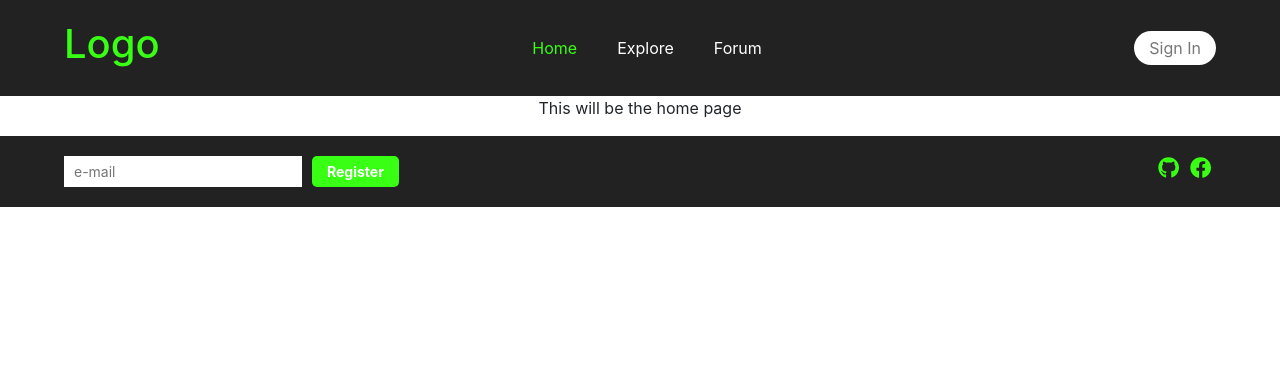
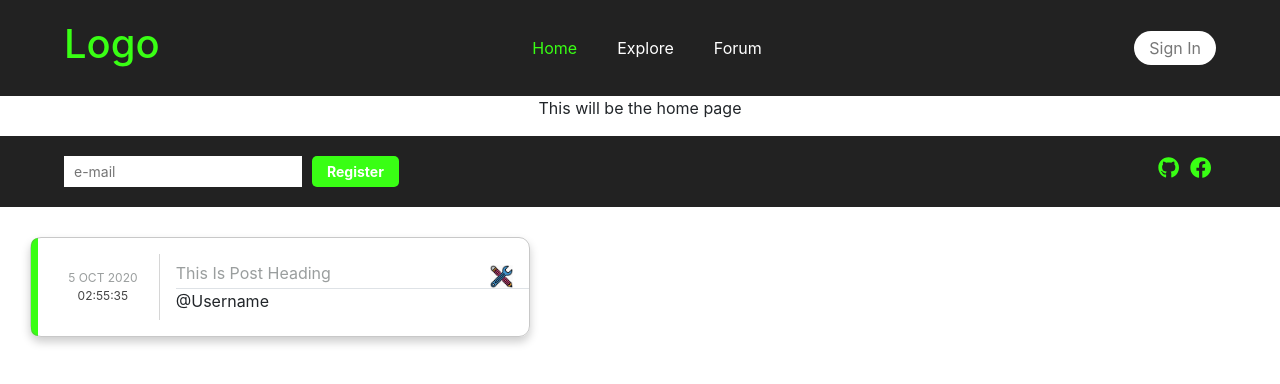
Before and after one commit to KaranSinghBisht/Space-Frontend, a React (Create React App) app in the folder front-end/: page / in a window 1280 px wide. Shown: the top 384 px of the page. Built offline with nearby package versions, Linux system fonts and the light colour scheme.

Commit message:
Reusable card component added

```diff
--- a/front-end/src/App.jsx
+++ b/front-end/src/App.jsx
@@ -4,11 +4,13 @@ import { Route, Switch } from 'react-router-dom'
 import { Home } from './pages/home'
 import { Forum } from './pages/forum'
 import { Explore } from './pages/explore'
+import { ContentCard } from './components/ContentCard';
 
 import './styles/variables.css'
 import './App.css'
 
 function App() {
+  var currentDate = new Date();
   return (
     <div className="App">
       <Switch>
@@ -16,6 +18,7 @@ function App() {
         <Route exact path="/forum" component={Forum} />
         <Route path="/" component={Home} />
       </Switch>
+      <ContentCard title="This Is Post Heading" content="@Username" date={currentDate}/>
     </div>
   )
 }
--- /dev/null
+++ b/front-end/src/components/ContentCard/ContentCard.css
@@ -0,0 +1,71 @@
+/* Styles for content card */
+
+.content_card {
+    position: relative;
+    margin: 30px 30px;
+    height: 100px;
+    border: 1px solid rgba(119, 119, 119, .4);
+    border-radius: 11px;
+    display: flex;
+    box-shadow: 0 5px 10px rgba(0, 0, 0, .2);
+    transition: background-color 1s ease;
+    /* border-left: 6px solid #BA68C8; */
+    width: 500px;
+}
+
+.card__face__colored-side {
+    z-index: -1;
+    position: absolute;
+    left: 0;
+    top: 0;
+    width: 7px;
+    height: 100%;
+    border-top-left-radius: 11px;
+    border-bottom-left-radius: 11px;
+    -webkit-transition: width 0.3s;
+    transition: width 0.3s;
+    background-color: var(--brand);
+}
+
+.content_card:hover .card__face__colored-side {
+    width: 25%;
+    color: var(--white);
+}
+
+.content_card__left {
+    /* position: relative; */
+    border-right: 1px solid rgba(119, 119, 119, .3);
+    padding: 5px 10px;
+    border-top-left-radius: 11px;
+    border-bottom-left-radius: 11px;
+    width: 25%;
+}
+
+.content_card__left__header {
+    color: #9A9E9E;
+    text-transform: uppercase;
+    font-size: 12px;
+    /* margin: 10px 0; */
+}
+
+.content_card__right__header {
+    color: #9A9E9E;
+    text-transform: capitalize;
+    font-size: 16px;
+}
+
+.content_card__left__sub{
+    color: #444;
+    font-size: 12px;
+}
+
+.content_card__left__sub{
+    color: #444;
+}
+
+.content_card__right{
+    width: 80%;
+}
+
+.u-height-full {height: 100%;}
+.edit-logo{height: 23px;}
--- /dev/null
+++ b/front-end/src/components/ContentCard/index.jsx
@@ -0,0 +1,32 @@
+import React from 'react';
+
+import './ContentCard.css';
+
+
+export const ContentCard = ({title, content, date}) => {
+
+console.log(date)
+    return (
+        <div className="content_card">
+            <div className="card__face__colored-side"></div>
+            <div className="content_card__left m-3 d-flex justify-content-center align-items-center">
+                <div className="content_card__left__header">
+                    {date.toLocaleDateString('en-GB', {day: 'numeric', month: 'short', year: 'numeric'})}
+                    <p className="content_card__left__sub m-0">{date.toTimeString().substr(0,8)}</p>
+                </div>
+            </div>
+
+            <div className="content_card__right text-left align-self-center">
+                <div className="u-height-full">
+                    <p className="m-0 border-bottom d-flex justify-content-between">
+                        <span className="content_card__right__header">{title}</span>
+                        <a href="/">
+                            <span className="pr-3 content_card__left__sub"><img className="edit-logo" src="edit.jpeg" alt="not found"/></span>
+                        </a>
+                    </p>
+                    <p className="m-0">{content}</p>
+                </div>
+            </div>
+        </div>
+    )
+}
```
Also changed, not shown: front-end/public/edit.jpeg (added).
